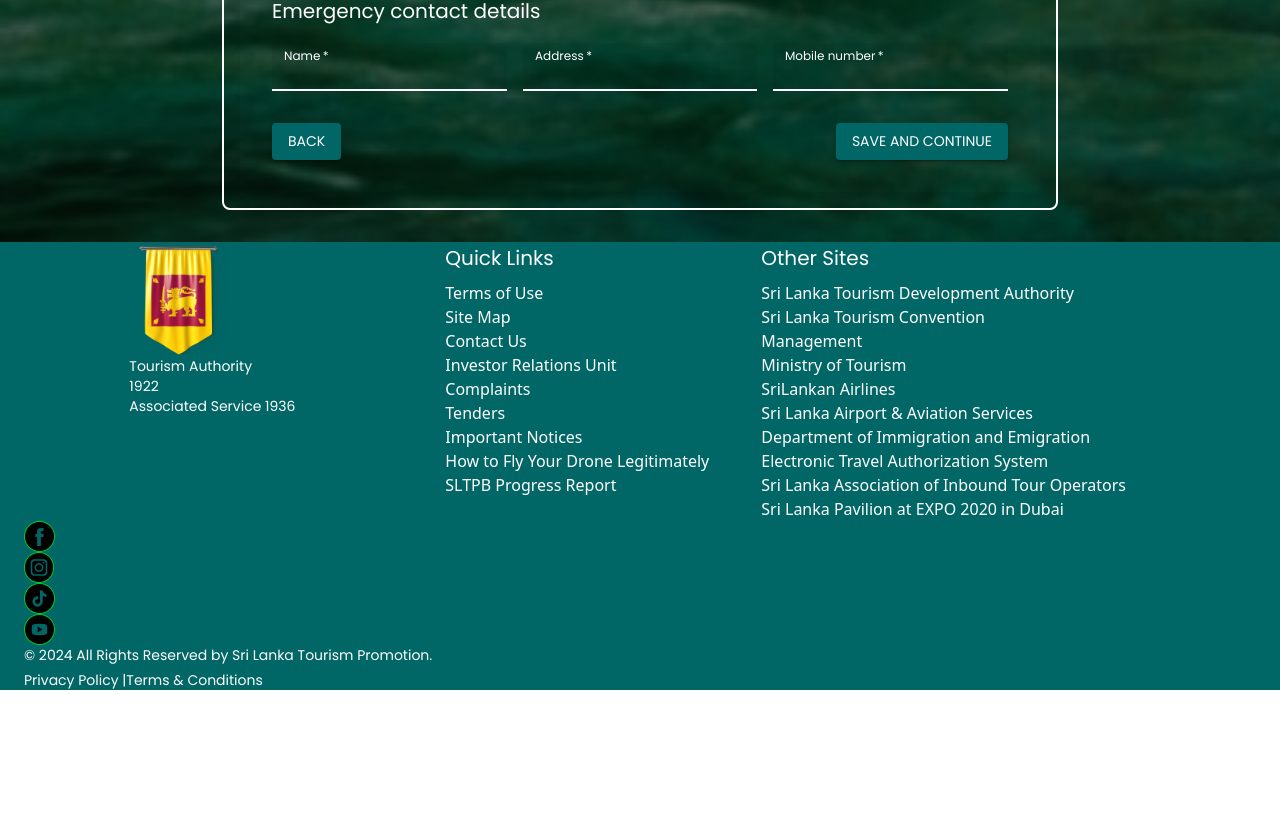
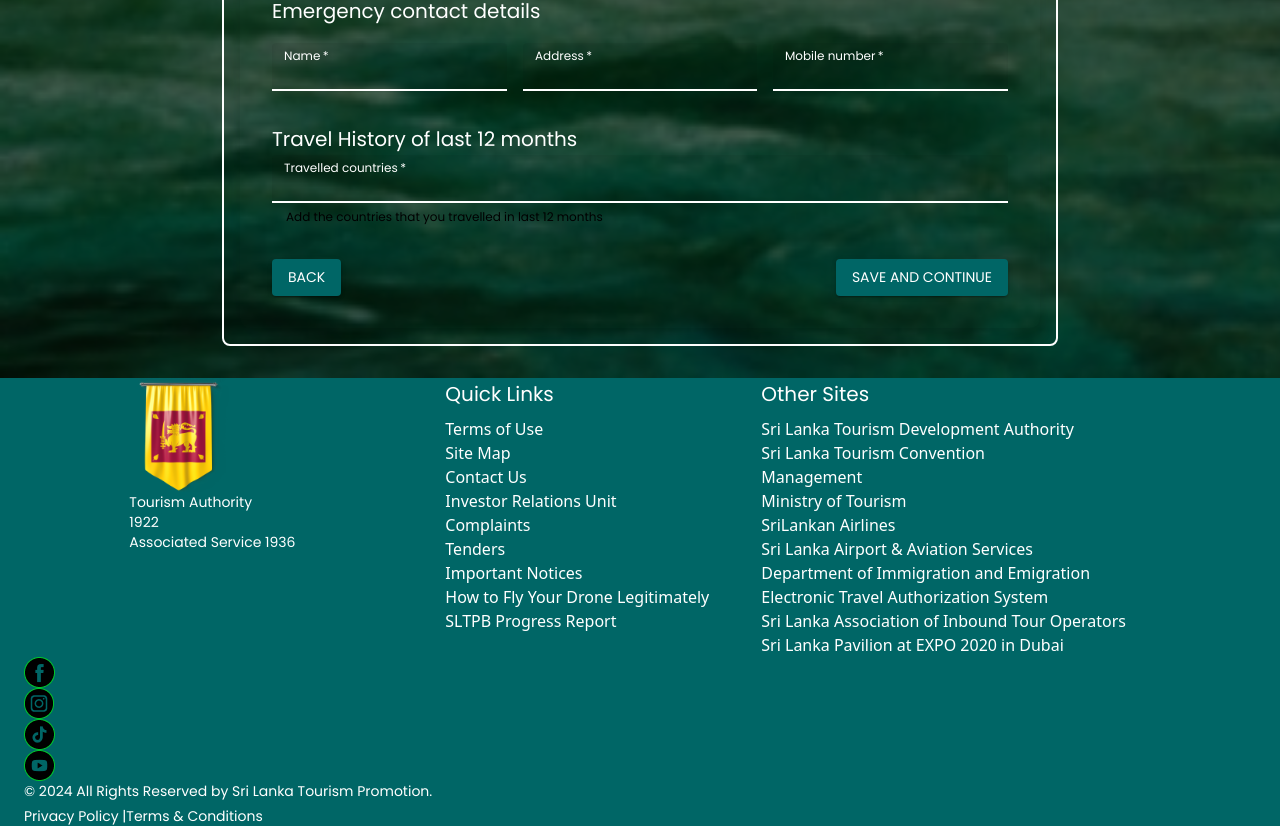
Before and after one commit to ywchanna2001/Infinity_TourLanka, a React (Vite) app in the folder FrontEnd/: page /VisaProcessingTravel in a window 1280 px wide. Shown: the part 2979-3805 px from the top of the page. Before the commit the page ends 3669 px from the top, so only its background shows below. Built offline with nearby package versions, Linux system fonts and the light colour scheme.

Commit message:
Add form validation

```diff
--- a/FrontEnd/src/App.jsx
+++ b/FrontEnd/src/App.jsx
@@ -14,8 +14,8 @@
 import VisaRequestedTable from './components/VisaRequestedTable.jsx';
 
 import TourGenerating from './pages/TourGenerating';
-import Footer from './assets/components/Footer';
-import Header from './assets/components/Header';
+import Footer from './assets/components/Footer.jsx';
+import Header from './assets/components/Header.jsx';
 import FeatureCard from './components/FeatureCard.jsx';
 import Login from './components/Login.jsx';
 import Signup from './components/Signup.jsx';
--- a/FrontEnd/src/components/Forms/TravelInfoForm.jsx
+++ b/FrontEnd/src/components/Forms/TravelInfoForm.jsx
@@ -61,7 +61,8 @@
     expectedDepartureDate: '',
     emergencyContactName: '',
     emergencyAddress: '',
-    emergencyMobileNumber: ''
+    emergencyMobileNumber: '',
+    travelHistory: ''
   });
 
   // Handle input changes
@@ -184,6 +185,7 @@
                 },
               }}
             >
+
               {countries.map((country) => (
                 <MenuItem key={country} value={country}>
                   {country}
@@ -494,6 +496,28 @@
           </Grid>
         </Grid>
 
+        <Typography variant="h6" mt={4} mb={2}>
+          Travel History of last 12 months
+        </Typography>
+        <Grid container spacing={2}>
+          </Grid>
+          <Grid item xs={12} sm={4}>
+            <TextField
+              label="Travelled countries"
+              helperText="Add the countries that you travelled in last 12 months"
+              fullWidth
+              variant="filled"
+              size="small"
+              required
+              name="travelHistory"
+              value={formData.travelHistory}
+              onChange={handleInputChange}
+              focused
+              color="primary"
+            />
+          </Grid>
+
+
         {/* Buttons */}
         <Box mt={4} display="flex" justifyContent="space-between">
 
--- a/FrontEnd/src/pages/ViisaProcessingTravel.jsx
+++ b/FrontEnd/src/pages/ViisaProcessingTravel.jsx
@@ -3,6 +3,7 @@
 import TravelInfoForm from "../components/Forms/TravelInfoForm";
 import VisaProcessingBG from "../components/VisaProcessingBackground";
 import ProgressBar from "../components/VisaProcessingProgressBar/ProgressBarTravelInfo";
+
 
 function VisaProcessingTravel() {
   return (
```
